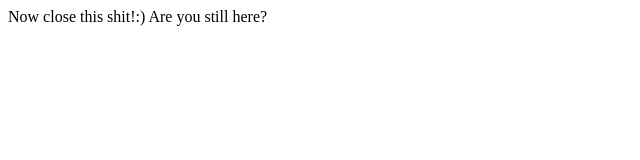
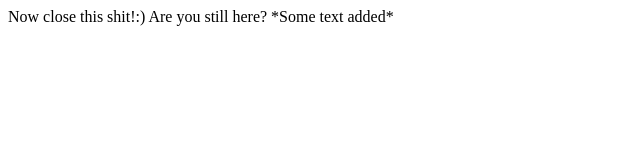
Before and after one commit to Murashka/first-repository, a plain HTML site: page index.html in a window 1280 px wide. Shown: the whole page, without its empty margins (0-640 px from the left). Drawn offline with Linux system fonts and the light colour scheme.

Commit message:
Second commit

```diff
--- a/index.html
+++ b/index.html
@@ -6,5 +6,6 @@
 <body>
 <p1>Now close this shit!:)</p1>
 <p2> Are you still here?</p2>
+<p3>*Some text added*</p3>
 </body>
 </html>
```
